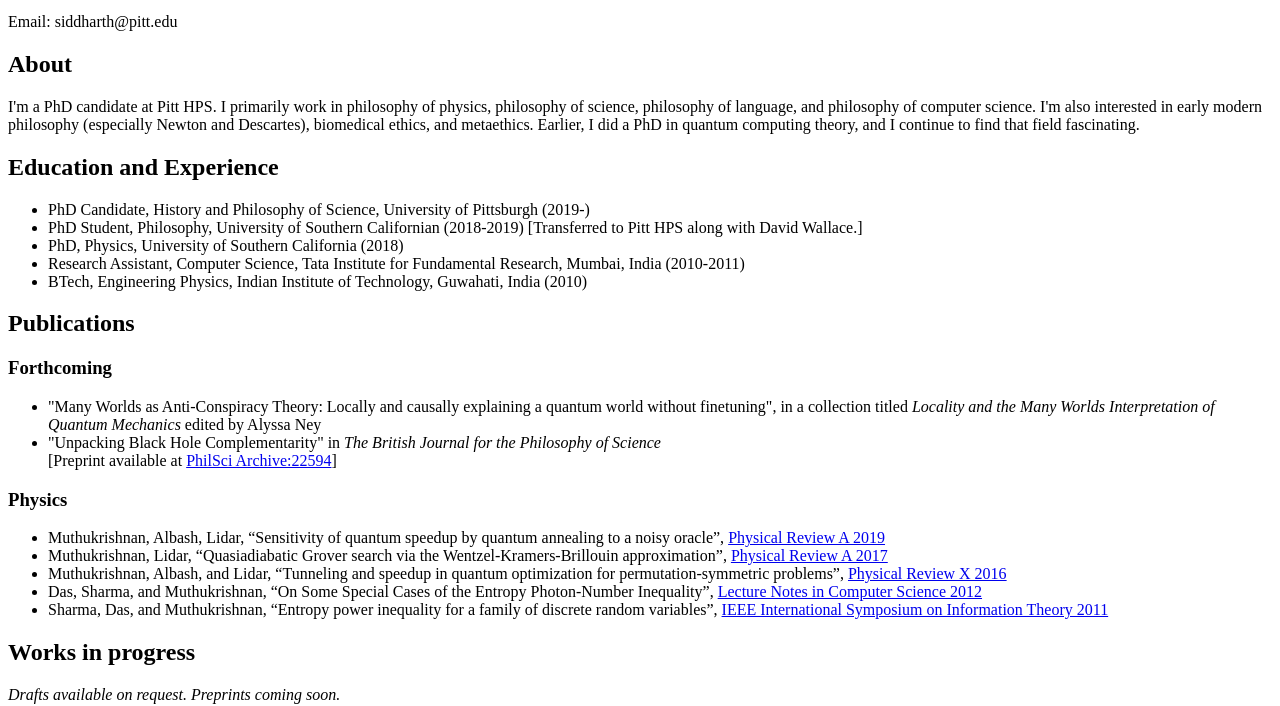
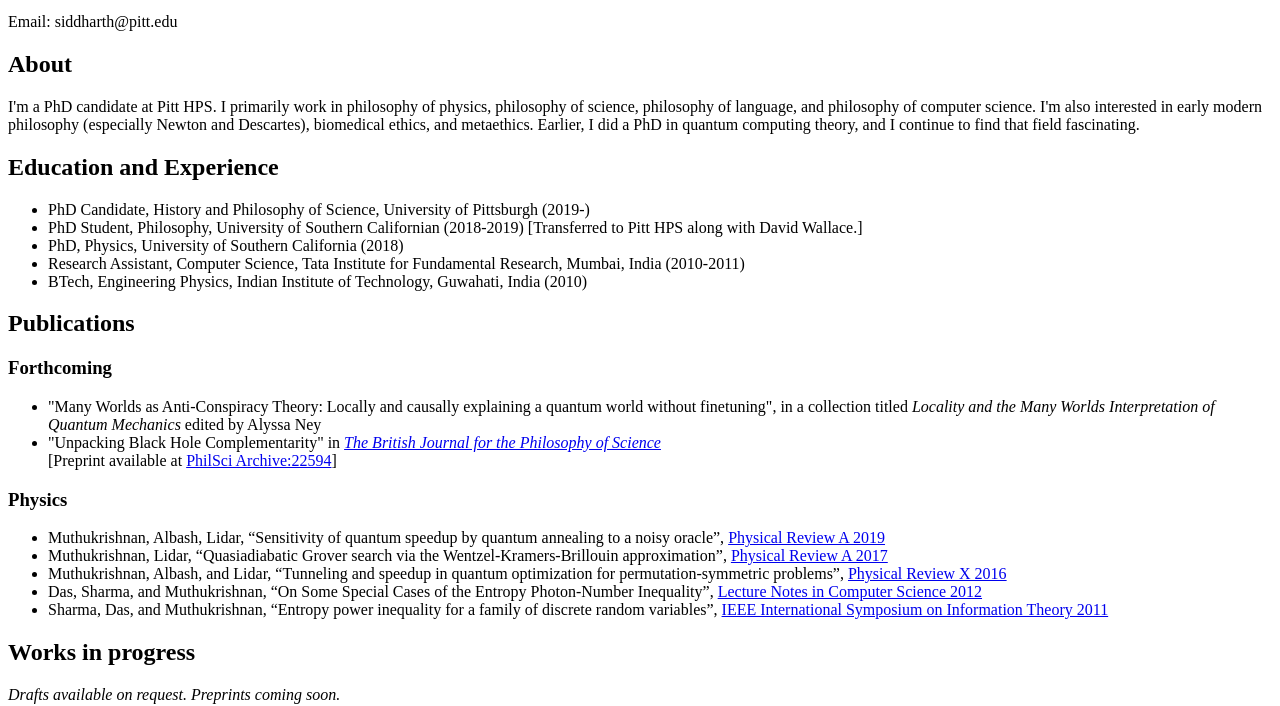
Before and after one commit to siddharthmuthukrishnan/siddharthmuthukrishnan.github.io, a plain HTML site: page index.html in a window 1280 px wide. Shown: the part 101-807 px from the top of the page. Drawn offline with Linux system fonts and the light colour scheme.

Commit message:
Update index.html

```diff
--- a/index.html
+++ b/index.html
@@ -34,7 +34,7 @@
     <h3>Forthcoming</h3>
     <ul>
       <li>"Many Worlds as Anti-Conspiracy Theory: Locally and causally explaining a quantum world without finetuning", in a collection titled <i>Locality and the Many Worlds Interpretation of Quantum Mechanics</i> edited by Alyssa Ney</li>
-      <li>"Unpacking Black Hole Complementarity" in <i>The British Journal for the Philosophy of Science</i></li> [Preprint available at <a href="http://philsci-archive.pitt.edu/22594/">PhilSci Archive:22594</a>]
+      <li>"Unpacking Black Hole Complementarity" in <a href="https://doi.org/10.1086/728047"><i>The British Journal for the Philosophy of Science</i></a></li> [Preprint available at <a href="http://philsci-archive.pitt.edu/22594/">PhilSci Archive:22594</a>]
     </ul>
 
     <h3>Physics</h3>
```
